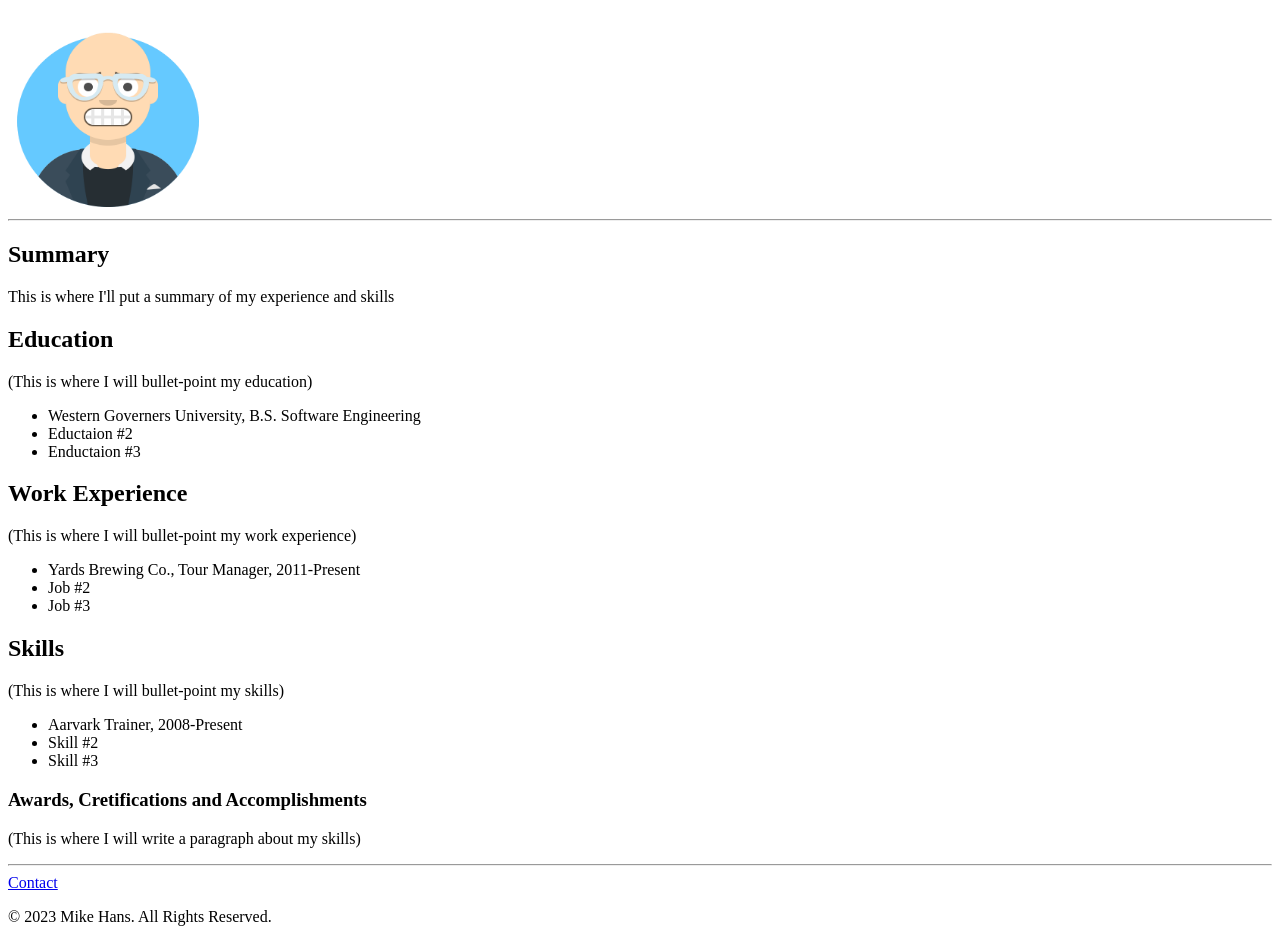
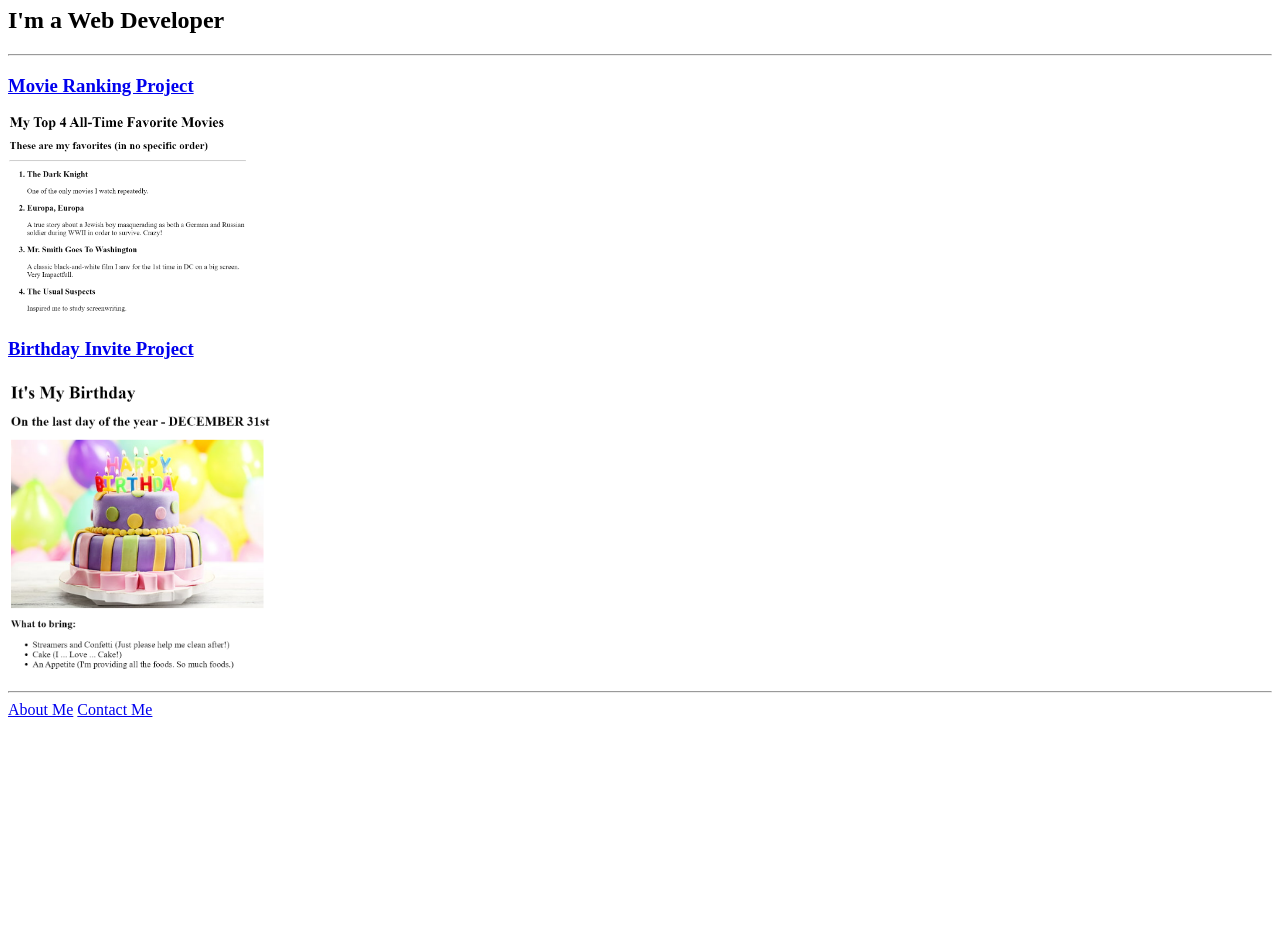
Before and after one commit to marthurhans/html-portfolio, a plain HTML site: page index.html in a window 1280 px wide. Shown: the part 73-1015 px from the top of the page. After the commit the page ends 800 px from the top, so only its background shows below. Drawn offline with Linux system fonts and the light colour scheme.

Commit message:
Add files via upload

```diff
--- a/index.html
+++ b/index.html
@@ -1,45 +1,39 @@
+<!-- TODO 1: Create the HTML Boilerplate -->
+
+<!-- TODO 2: Add Your previous projects' HTML into the public folder -->
+
+<!-- TODO 3: Take screenshots of your project previews and add the images to the images folder -->
+
+<!-- TODO 4: Add titles/subtitles etc. -->
+
+<!-- TODO 5: Add a link to the project pages -->
+
+<!-- TODO 6: Add images to show the project previews
+HINT for TODO 6: You can use the height attribute set to 200 to make the image smaller:
+https://developer.mozilla.org/en-US/docs/Web/HTML/Element/img#attr-height -->
+
+<!-- TODO 7: Add the Contact Me and About Me page links -->
+
 <!DOCTYPE html>
 <html lang="en">
 <head>
     <meta charset="UTF-8">
-    <meta name="viewport" content="width=device-width, initial-scale=1.0">
-    <title>My Resume</title>
+    <title>Document</title>
 </head>
 
 <body>
-    <h1>My Resume</h1>
-    <img src="./HansAvataaars.png" alt="Hans Avatar Picture" height="200" width="200">
+    <h1>Michael Hans's Portfolio</h1>
+    <h2>I'm a Web Developer</h2>
     <hr />
-    <h2>Summary</h2>
-    <p>This is where I'll put a summary of my experience and skills</p>
-    <h2>Education</h2>
-    <p>(This is where I will bullet-point my education)</p>
-    <ul>
-        <li>Western Governers University, B.S. Software Engineering</li>
-        <li>Eductaion #2</li>
-        <li>Enductaion #3</li>
-    </ul>
-    <h2>Work Experience</h2>
-    <p>(This is where I will bullet-point my work experience)</p>
-    <ul>
-        <li>Yards Brewing Co., Tour Manager, 2011-Present</li>
-        <li>Job #2</li>
-        <li>Job #3</li>
-    </ul>
-    <h2>Skills</h2>
-    <p>(This is where I will bullet-point my skills)</p>
-    <ul>
-        <li>Aarvark Trainer, 2008-Present</li>
-        <li>Skill #2</li>
-        <li>Skill #3</li>
-    </ul>
-    <h3>Awards, Cretifications and Accomplishments</h3>
-    <p>(This is where I will write a paragraph about my skills)</p>
-    <hr/>
-    <a href="./contact.html"> Contact</a>
+    <h3><a href="./public/movie-ranking.html">Movie Ranking Project</a></h3>
+    <img src="./assets/images/Mike Top Movie Website.png" alt="Movie Project Screenshot" height="200">
+    <h3><a href="./public/birthday-invite.html">Birthday Invite Project</a></h3>
+    <img src="./assets/images/Mike Birthday Invite Website.png" alt="Birthday Invite Project Screenshot" height="300">
+    <hr />
+    <a href="./public/about.html">About Me</a>
+    <a href="./public/contact.html">Contact Me</a>
+
+
 
 </body>
-<footer>
-    <p>© 2023 Mike Hans. All Rights Reserved.</p>
-</footer>
 </html>
```
